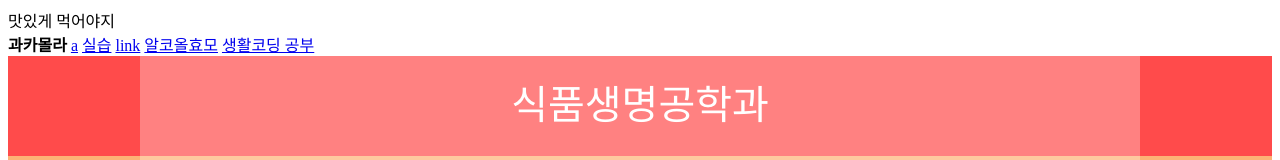
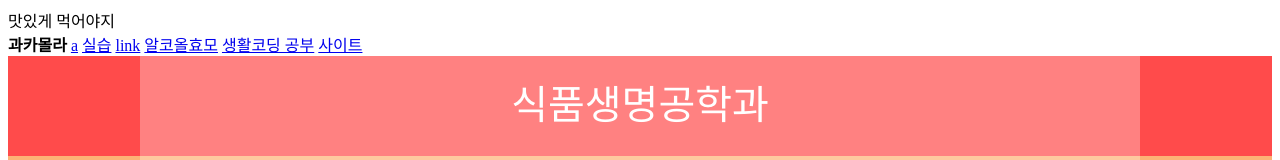
Before and after one commit to subwayno4/avocado, a plain HTML site: page index.html in a window 1280 px wide. Shown: the top 160 px of the page. Drawn offline with Linux system fonts and the light colour scheme.

Commit message:
2020.11.26.2

```diff
--- a/index.html
+++ b/index.html
@@ -20,6 +20,7 @@
 <a href="제비/HPP.html">link</a>
 <a href="제비/test_202.11.08.html">알코올효모</a>
 <a href="제비/life_coding_test/2020.11.10.html">생활코딩 공부</a>
+<a href="강의용기업사이트/index.html">사이트</a>
 
 <div id="wrap">
     <!--a-->
```
